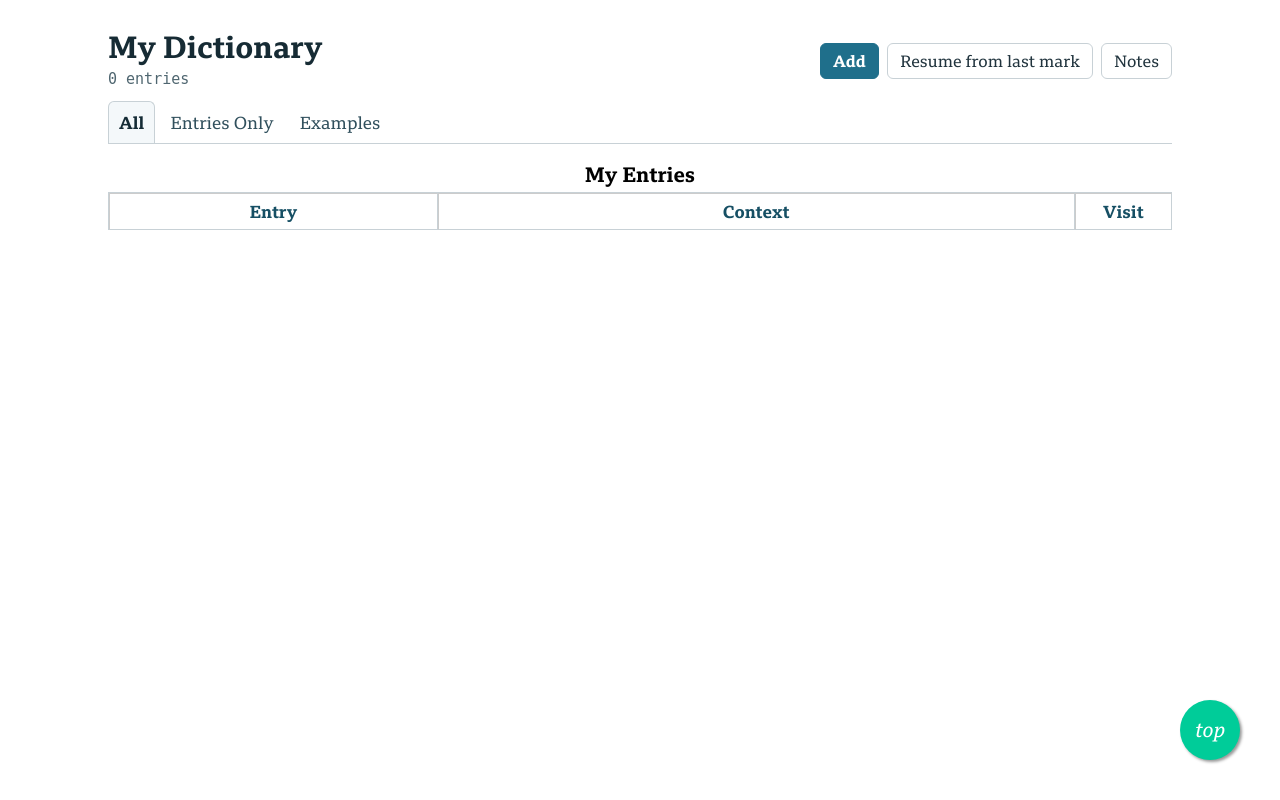
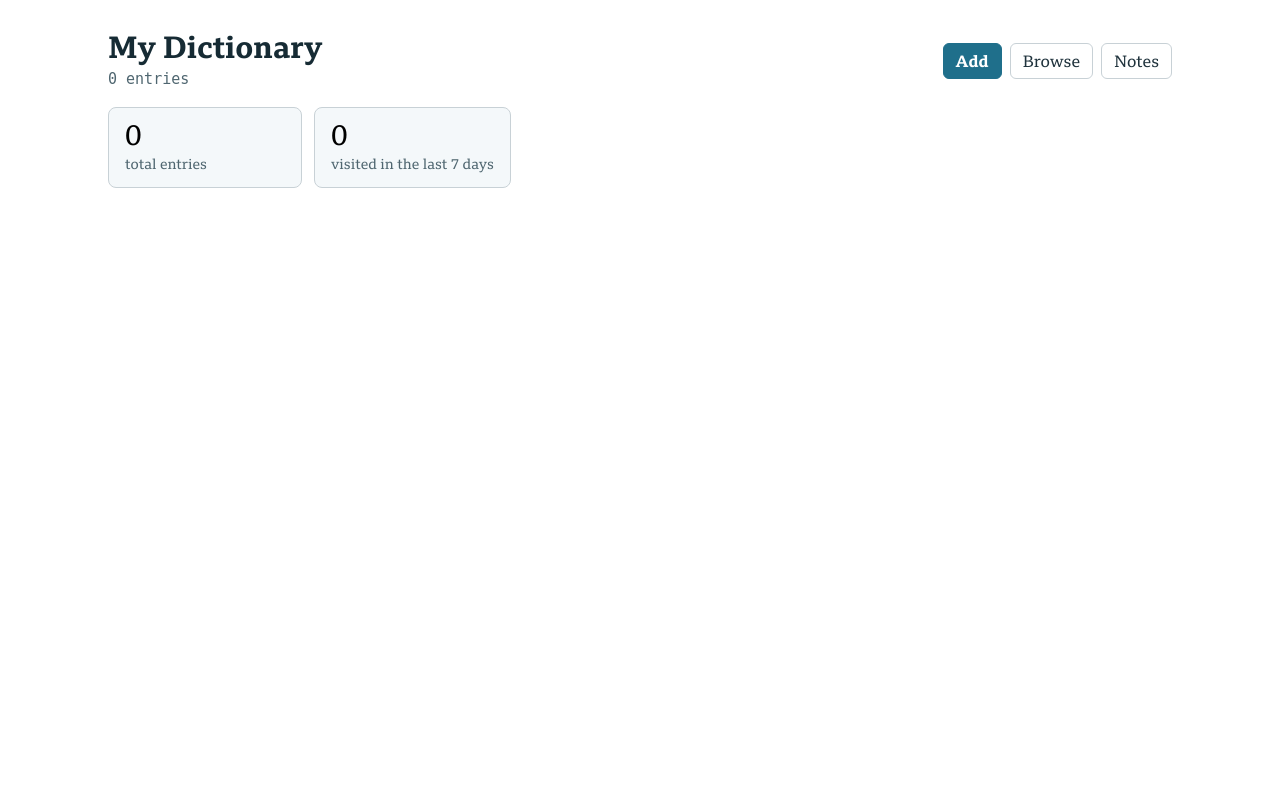
Before and after one commit to davuses/ChatGPT-dictionary, a FastAPI app: page / in a window 1280 px wide. Run offline with FastAPI, Linux system fonts and the light colour scheme; lists and menus that the app fills with data are empty; parts of the project's set-up code (start-up, migrations or seed data) failed here and were passed over; some libraries are stand-ins or nearby versions.

Commit message:
Add dashboard homepage, entries search/pagination, and critic agent
- Split the old full-table homepage into a lightweight dashboard (/)
  and a dedicated /entries browse view, so the app opens fast instead
  of rendering all 6,479 rows on every visit.
- Add search (matches word/context and example, case-insensitive) and
  pagination to /entries; page payload drops from ~2.1MB to ~70KB.
- Fix "Resume from last mark" to work with pagination: /resume_review
  looks up the bookmarked entry's page and redirects there with the
  row highlighted, instead of assuming it's always on page 1.
- Remove the "a" keyboard shortcut for opening Add in a new tab.
- Add .claude/agents/critic.md (a skeptical design-review subagent)
  and CLAUDE.md instructing non-trivial plans to go through it first.

Co-Authored-By: Claude Sonnet 5 <noreply@anthropic.com>

```diff
--- a/main.py
+++ b/main.py
@@ -1,3 +1,4 @@
+import time
 from typing import Optional
 
 import markdown2
@@ -16,15 +17,19 @@ from starlette.exceptions import HTTPException as StarletteHTTPException
 from starlette.templating import _TemplateResponse
 
 from database import (
+    ENTRIES_PAGE_SIZE,
     db_add_definition,
     db_add_entry,
+    db_count_entries,
+    db_count_entries_visited_since,
     db_delete_definition,
     db_delete_entry,
     db_entry_increment_visit_count,
     db_entry_last_visit_old_enough,
     db_get_definition_by_id,
+    db_get_entries_page,
     db_get_entry_by_id,
-    db_get_homepage_entries,
+    db_get_entry_page_number,
     db_clear_review_bookmark,
     db_set_review_bookmark,
     db_update_definition_text,
@@ -129,14 +134,31 @@ async def static_file(file_name):
 
 
 @app.get("/", response_class=HTMLResponse)
-async def root_page(
+async def root_page(request: Request):
+    review_bookmark_entry_id = get_review_bookmark()
+    seven_days_ago = int(time.time()) - 7 * 86400
+    context = {
+        "entries_count": db_count_entries(),
+        "visited_last_7_days": db_count_entries_visited_since(seven_days_ago),
+        "review_bookmark_entry_id": review_bookmark_entry_id,
+    }
+    return templates.TemplateResponse(
+        request=request, name="root.html.jinja", context=context
+    )
+
+
+@app.get("/entries", response_class=HTMLResponse)
+async def entries_page(
     request: Request,
     show_example: bool = Query(False),
     entries_only: bool = Query(False),
+    q: str = Query(""),
+    page: int = Query(1, ge=1),
 ):
-    entries = db_get_homepage_entries(include_examples=show_example)
+    entries, total_count = db_get_entries_page(
+        query=q, include_examples=show_example, page=page
+    )
     review_bookmark_entry_id = get_review_bookmark()
-    entries_count = len(entries)
     entry_displays: list[EntryDisplay] = []
     for entry in entries:
         entry_text = entry.text
@@ -154,15 +176,21 @@ async def root_page(
             )
         )
 
+    total_pages = max(1, -(-total_count // ENTRIES_PAGE_SIZE))  # ceil div
     context = {
-        "entries_count": entries_count,
+        "entries_count": total_count,
         "entry_displays": entry_displays,
         "entries_only": entries_only,
         "show_example": show_example,
         "review_bookmark_entry_id": review_bookmark_entry_id,
+        "search_query": q,
+        "page": page,
+        "total_pages": total_pages,
+        "has_prev_page": page > 1,
+        "has_next_page": page < total_pages,
     }
     return templates.TemplateResponse(
-        request=request, name="root.html.jinja", context=context
+        request=request, name="entries.html.jinja", context=context
     )
 
 
@@ -368,6 +396,17 @@ async def review_bookmark():
     )
 
 
+@app.get("/resume_review")
+async def resume_review():
+    entry_id = get_review_bookmark()
+    if not entry_id:
+        return RedirectResponse(url="/entries", status_code=303)
+    page = db_get_entry_page_number(entry_id) or 1
+    return RedirectResponse(
+        url=f"/entries?page={page}#{entry_id}", status_code=303
+    )
+
+
 @app.get("/show_synonyms/{entry_id}", response_class=HTMLResponse)
 def show_synonyms(entry_id: int, request: Request):
     entry = db_get_entry_by_id(entry_id)
--- a/static/style.css
+++ b/static/style.css
@@ -419,6 +419,51 @@ tr.selected {
   margin: 8px 0 14px;
 }
 
+.dashboard-stats {
+  display: flex;
+  flex-wrap: wrap;
+  gap: 12px;
+  margin: 16px 0;
+}
+
+.stat-card {
+  background: var(--surface);
+  border: 1px solid var(--border);
+  border-radius: 8px;
+  display: flex;
+  flex-direction: column;
+  gap: 2px;
+  min-width: 160px;
+  padding: 12px 16px;
+}
+
+.stat-value {
+  font-family: "BBC Reith Serif", serif;
+  font-size: 28px;
+  line-height: 1.1;
+}
+
+.stat-label {
+  color: var(--muted);
+  font-size: 14px;
+}
+
+.dashboard-card {
+  border: 1px solid var(--border);
+  border-radius: 8px;
+  margin: 16px 0;
+  padding: 16px;
+}
+
+.dashboard-card h2 {
+  margin: 0 0 6px;
+}
+
+.dashboard-card p {
+  color: var(--muted);
+  margin: 0 0 12px;
+}
+
 .page-toolbar-actions {
   display: flex;
   flex-wrap: wrap;
--- a/templates/add_definition.html.jinja
+++ b/templates/add_definition.html.jinja
@@ -5,7 +5,7 @@
 <nav class="page-toolbar" aria-label="Form navigation">
     <div class="page-toolbar-actions">
         <a class="button button-ghost" href="/entry/{{ entry_id }}">Entry</a>
-        <a class="button button-ghost" href="/">Dictionary</a>
+        <a class="button button-ghost" href="/entries">Dictionary</a>
     </div>
 </nav>
 <main class="form-page">
--- a/templates/add_entry.html.jinja
+++ b/templates/add_entry.html.jinja
@@ -4,7 +4,7 @@
 {% block body %}
 <nav class="page-toolbar" aria-label="Form navigation">
     <div class="page-toolbar-actions">
-        <a class="button button-ghost" href="/">Dictionary</a>
+        <a class="button button-ghost" href="/entries">Dictionary</a>
     </div>
 </nav>
 <main class="form-page">
--- a/templates/edit_definition.html.jinja
+++ b/templates/edit_definition.html.jinja
@@ -4,7 +4,7 @@
 {% block body %}
 <nav class="page-toolbar" aria-label="Form navigation">
     <div class="page-toolbar-actions">
-        <a class="button button-ghost" href="/">Dictionary</a>
+        <a class="button button-ghost" href="/entries">Dictionary</a>
     </div>
 </nav>
 <main class="form-page">
--- a/templates/edit_entry.html.jinja
+++ b/templates/edit_entry.html.jinja
@@ -5,7 +5,7 @@
 <nav class="page-toolbar" aria-label="Form navigation">
     <div class="page-toolbar-actions">
         <a class="button button-ghost" href="/entry/{{ entry_id }}">Entry</a>
-        <a class="button button-ghost" href="/">Dictionary</a>
+        <a class="button button-ghost" href="/entries">Dictionary</a>
     </div>
 </nav>
 <main class="form-page">
--- a/templates/edit_example.html.jinja
+++ b/templates/edit_example.html.jinja
@@ -5,7 +5,7 @@
 <nav class="page-toolbar" aria-label="Form navigation">
     <div class="page-toolbar-actions">
         <a class="button button-ghost" href="/entry/{{ entry_id }}">Entry</a>
-        <a class="button button-ghost" href="/">Dictionary</a>
+        <a class="button button-ghost" href="/entries">Dictionary</a>
     </div>
 </nav>
 <main class="form-page">
--- a/templates/edit_note.html.jinja
+++ b/templates/edit_note.html.jinja
@@ -6,7 +6,7 @@
     <div class="page-toolbar-actions">
         <a class="button button-ghost" href="/view_note/{{ note_path }}">Note</a>
         <a class="button button-ghost" href="/notes/">Notes Tree</a>
-        <a class="button button-ghost" href="/">Dictionary</a>
+        <a class="button button-ghost" href="/entries">Dictionary</a>
     </div>
 </nav>
 <main class="form-page">
--- a/templates/entry.html.jinja
+++ b/templates/entry.html.jinja
@@ -28,7 +28,7 @@
 {% block body %}
     <nav class="page-toolbar" aria-label="Entry actions">
         <div class="page-toolbar-actions">
-            <a class="button button-ghost" href="/">Dictionary</a>
+            <a class="button button-ghost" href="/entries">Dictionary</a>
             <a class="button button-ghost" href="/show_synonyms/{{ entry_id }}">Synonyms</a>
         </div>
         <a class="button button-primary" href="/add_entry">Add</a>
--- a/templates/notes.html.jinja
+++ b/templates/notes.html.jinja
@@ -148,7 +148,7 @@
 <nav class="page-toolbar notes-nav" aria-label="Notes navigation">
     <div class="page-toolbar-actions">
         <a class="button button-ghost" href="/notes/">Notes Tree</a>
-        <a class="button button-ghost" href="/">Dictionary</a>
+        <a class="button button-ghost" href="/entries">Dictionary</a>
         {% if not is_dir %}
         <a class="button button-primary" href="/edit_note/{{ request.path_params.note_path }}"
             id="edit-note">Edit</a>
--- a/templates/root.html.jinja
+++ b/templates/root.html.jinja
@@ -1,179 +1,42 @@
 {% extends "base.html.jinja" %}
 {% block title %}
-{% if entries_only %}
-Entries Only
-{% elif show_example %}
-Show Example
-{% else %}
 My Dictionary
-{% endif %}
 {% endblock title %}
 
 {% block body %}
 
-<header class="home-header" id="top">
+<header class="home-header">
     <div>
         <h1><a href="/">My Dictionary</a></h1>
         <p class="entry-count">{{ entries_count }} entries</p>
     </div>
     <nav class="home-actions" aria-label="Main navigation">
         <a class="button button-primary" href="/add_entry">Add</a>
-        <a class="button button-ghost"
-            id="resume-bookmark-link"
-            href="{% if review_bookmark_entry_id %}#{{ review_bookmark_entry_id }}{% else %}#{% endif %}"
-            {% if not review_bookmark_entry_id %}hidden{% endif %}>Resume from last mark</a>
+        <a class="button button-ghost" href="/entries">Browse</a>
         <a class="button button-ghost" href="/notes/">Notes</a>
     </nav>
 </header>
 
-<nav class="view-tabs" aria-label="Entry views">
-    <a class="view-tab {% if not entries_only and not show_example %}active{% endif %}"
-        href="/">All</a>
-    <a class="view-tab {% if entries_only %}active{% endif %}"
-        href="/?entries_only=true">Entries Only</a>
-    <a class="view-tab {% if show_example %}active{% endif %}"
-        href="/?show_example=true">Examples</a>
-</nav>
+<section class="dashboard-stats" aria-label="Stats">
+    <div class="stat-card">
+        <span class="stat-value">{{ entries_count }}</span>
+        <span class="stat-label">total entries</span>
+    </div>
+    <div class="stat-card">
+        <span class="stat-value">{{ visited_last_7_days }}</span>
+        <span class="stat-label">visited in the last 7 days</span>
+    </div>
+</section>
 
-<table class="entries-table">
-    {% if entries_only %}
-    <caption>Entries Only</caption>
-    {% include "entries_only_table.html.jinja" %}
-    {% elif show_example %}
-    <caption>Entries with Examples</caption>
-    {% include "entries_with_examples.html.jinja" %}
-    {% else %}
-    <caption>My Entries</caption>
-    {% include "entries_default.html.jinja" %}
-    {% endif %}
+{% if review_bookmark_entry_id %}
+<section class="dashboard-card">
+    <h2>Continue reviewing</h2>
+    <p>Pick up where you left off.</p>
+    <a class="button button-primary" href="/resume_review">Resume from last mark</a>
+</section>
+{% endif %}
 
-</table>
-<div id="bottom">
-</div>
-<a href="#"
-    class="float">
-    <i class="my-float"
-        style="font-size:20px">top</i>
-</a>
-<script>
-    document.addEventListener("keydown", (event) => {
-        if (event.key === "a") {
-            window.open("/add_entry", "_blank").focus();
-        }
-        else if (event.key === "D") {
-            delete_selected_entry()
-        }
-
-    });
-    document.addEventListener("DOMContentLoaded", function () {
-        const table = document.querySelector(".entries-table");
-        if (!table) return;
-
-        table.addEventListener("click", function (event) {
-            if (event.target.closest(".dynamic-delete-button")) return;
-
-            const row = event.target.closest("tr[id]");
-            if (!row) return;
-
-            const previouslySelectedRow = document.querySelector("tr.selected");
-            if (previouslySelectedRow && previouslySelectedRow !== row) {
-                previouslySelectedRow.classList.remove("selected");
-            }
-
-            if (!previouslySelectedRow || previouslySelectedRow !== row) {
-                row.classList.add("selected");
-            }
-        });
-
-        refreshReviewBookmarkLink();
-
-        const resumeLink = document.getElementById("resume-bookmark-link");
-        if (resumeLink) {
-            resumeLink.addEventListener("click", function (event) {
-                event.preventDefault();
-                goToReviewBookmark();
-            });
-        }
-    });
-
-    window.addEventListener("pageshow", refreshReviewBookmarkLink);
-    window.addEventListener("focus", refreshReviewBookmarkLink);
-    document.addEventListener("visibilitychange", function () {
-        if (!document.hidden) refreshReviewBookmarkLink();
-    });
-
-    function refreshReviewBookmarkLink() {
-        fetchReviewBookmark().then(updateReviewBookmarkLink);
-    }
-
-    function fetchReviewBookmark() {
-        return fetch("/review_bookmark", { cache: "no-store" })
-            .then((response) => response.json())
-            .catch(() => ({ entry_id: null }));
-    }
-
-    function updateReviewBookmarkLink(data) {
-        const resumeLink = document.getElementById("resume-bookmark-link");
-        if (!resumeLink) return;
-
-        if (data.entry_id) {
-            resumeLink.href = "#" + data.entry_id;
-            resumeLink.hidden = false;
-        } else {
-            resumeLink.href = "#";
-            resumeLink.hidden = true;
-        }
-    }
-
-    function goToReviewBookmark() {
-        fetchReviewBookmark().then((data) => {
-            updateReviewBookmarkLink(data);
-            if (!data.entry_id) return;
-
-            const targetHash = "#" + data.entry_id;
-            const targetRow = document.getElementById(String(data.entry_id));
-            if (!targetRow) return;
-
-            if (window.location.hash !== targetHash) {
-                window.location.hash = targetHash;
-                setTimeout(() => flashResumeTarget(data.entry_id), 0);
-                return;
-            }
-
-            targetRow.scrollIntoView({ block: "start" });
-            flashResumeTarget(data.entry_id);
-        });
-    }
-
-    function flashResumeTarget(entryId) {
-        const targetRow = document.getElementById(String(entryId));
-        if (!targetRow) return;
-
-        targetRow.classList.remove("resume-target-flash");
-        void targetRow.offsetWidth;
-        targetRow.classList.add("resume-target-flash");
-        setTimeout(() => {
-            targetRow.classList.remove("resume-target-flash");
-        }, 1900);
-    }
-
-    function delete_selected_entry() {
-        const selectedRow = document.querySelector("tr.selected")
-        if (!selectedRow) {
-            return;
-        }
-        const selectedEntryId = selectedRow.id;
-        const entryText = selectedRow.firstElementChild.textContent.trim();
-        if (
-            confirm("Delete this entry?\n\nID: " + selectedEntryId + "\nEntry: " + entryText)
-        ) {
-            fetch("/delete_entry/" + selectedEntryId, { method: "DELETE" }).then((Response) => {
-                if (Response.ok) {
-                    selectedRow.parentNode.removeChild(selectedRow);
-                }
-            });
-        }
-    };
-</script>
+{# Reserved for future widgets (e.g. a daily fill-in-the-blank quiz card). #}
+{% block dashboard_widgets %}{% endblock dashboard_widgets %}
 
 {% endblock body %}
--- a/templates/synonyms.html.jinja
+++ b/templates/synonyms.html.jinja
@@ -5,7 +5,7 @@
 <nav class="page-toolbar" aria-label="Synonym actions">
     <div class="page-toolbar-actions">
         <a class="button button-ghost" href="/entry/{{ entry_id }}">Entry</a>
-        <a class="button button-ghost" href="/">Dictionary</a>
+        <a class="button button-ghost" href="/entries">Dictionary</a>
     </div>
 </nav>
 
```
Also changed, not shown: other parts of static/style.css (+34 -0 lines), CLAUDE.md (added, +1 -0 lines), database.py (+89 -13 lines), templates/entries.html.jinja (added, +186 -0 lines), .claude/agents/critic.md (added).
